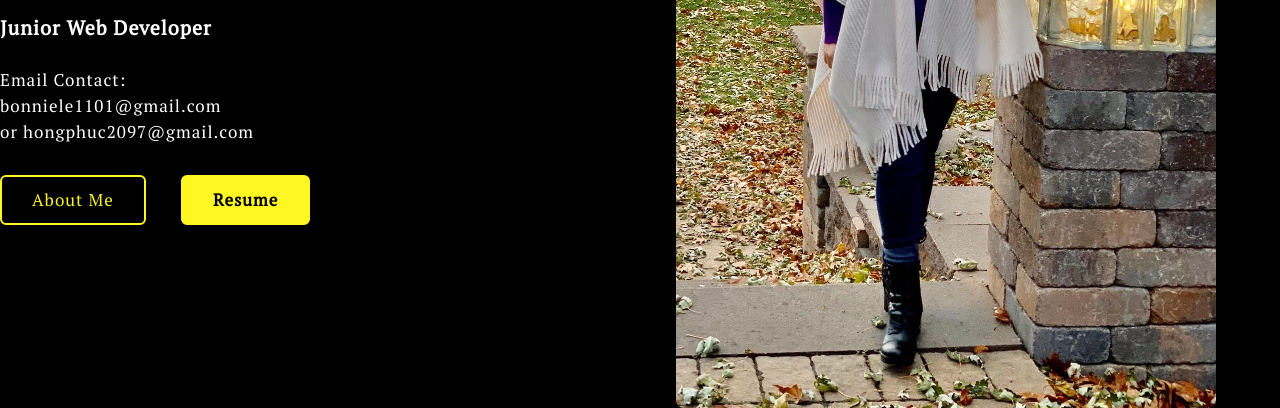
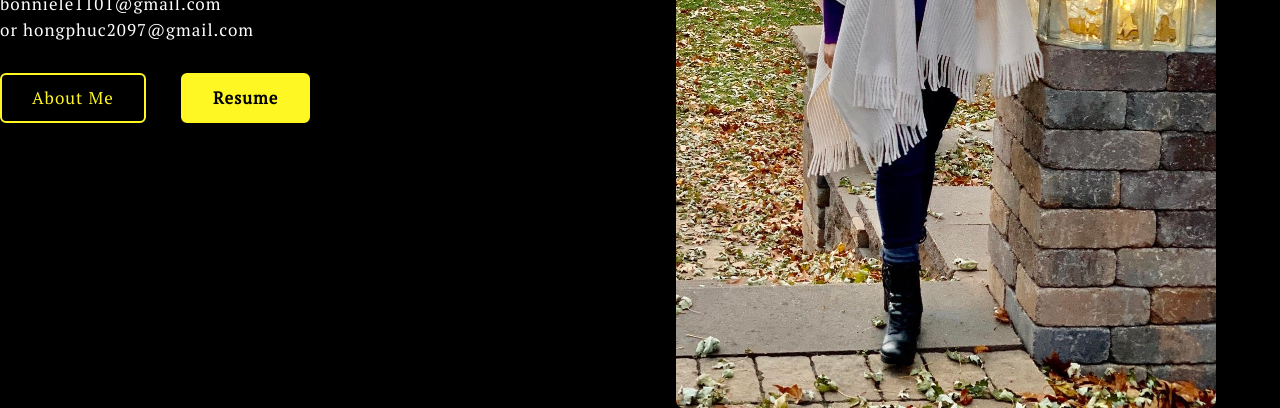
Before and after one commit to Bonniele/Bonniele-webProject, a plain HTML site: page index.html in a window 1280 px wide. Shown: the part 467-875 px from the top of the page. Drawn offline with nearby package versions, Linux system fonts and the light colour scheme.

Commit message:
move text-box

```diff
--- a/styles.css
+++ b/styles.css
@@ -90,7 +90,7 @@ nav ul li a:hover::after{
     width: 100%;
 }
 .text-box{
-    margin-top: 15%;
+    margin-top: 7%;
     font-size: 17px;
     letter-spacing: 1px;
     line-height: 26px;
```
